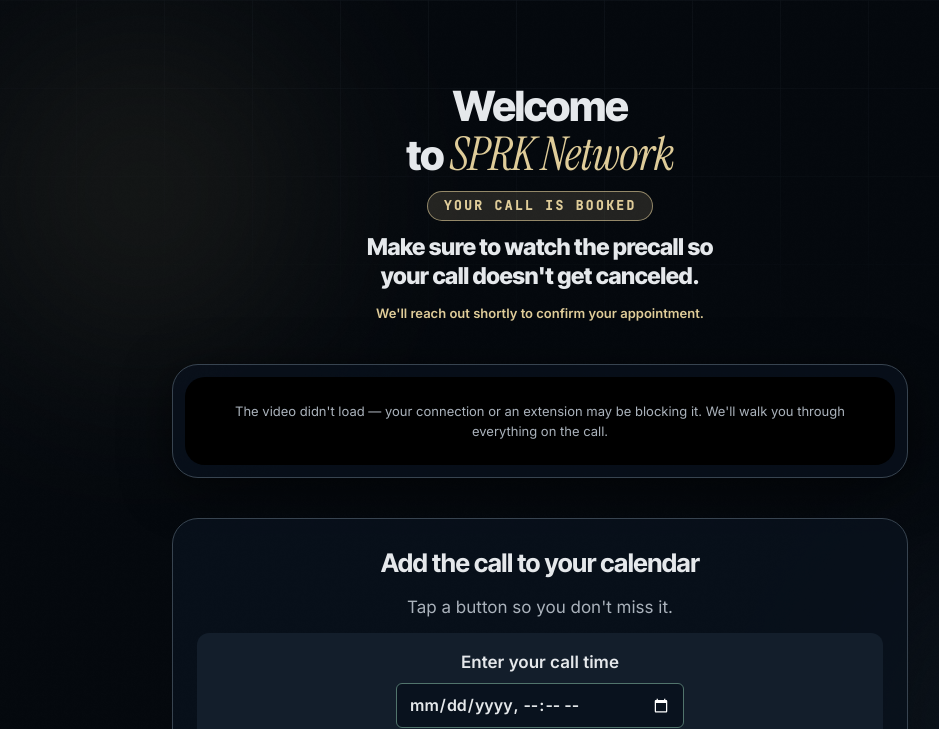
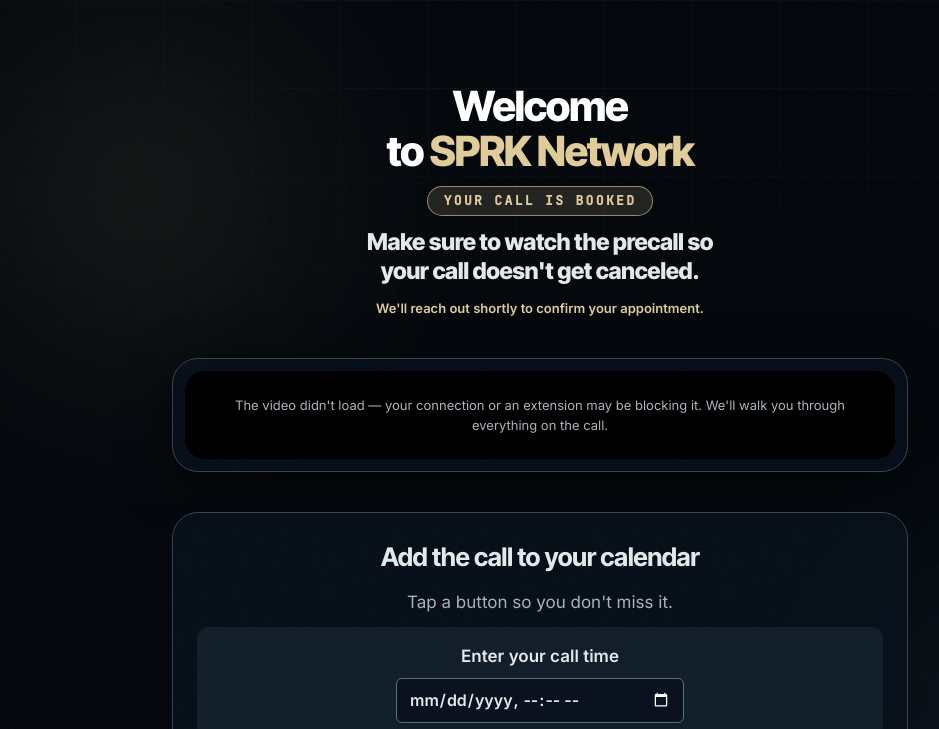
Before and after one commit to SPRK-Network1/SPRK---MMR-, a plain HTML site: page welcome/index.html in a window 1280 px wide. Shown: the top 729 px of the page, without its empty margins (100-1039 px from the left). Drawn offline with Linux system fonts and the light colour scheme.

Commit message:
style(welcome): white heading, bold gold "SPRK Network" instead of the italic serif accent
CSS only, page-scoped override of styles.css .welcome__h em.

Co-Authored-By: Claude Opus 5.5 <noreply@anthropic.com>

```diff
--- a/welcome/index.html
+++ b/welcome/index.html
@@ -139,6 +139,18 @@
     text-align: center;
   }
   .welcome .welcome__frame { margin-top: 0; }
+
+  /* Heading: white, with "SPRK Network" in the same bold display face, gold.
+     Overrides the shared italic-serif accent (styles.css .welcome__h em). */
+  .welcome .welcome__h { color: #fff; }
+  .welcome .welcome__h em {
+    font-family: var(--font-display);
+    font-style: normal;
+    font-weight: 800;
+    font-size: 1em;
+    letter-spacing: inherit;
+    color: var(--color-accent);
+  }
 
   /* The "Your call is booked" pill, bolder and brighter so it can't be missed. */
   .welcome .apply__head .section-eyebrow {
```
